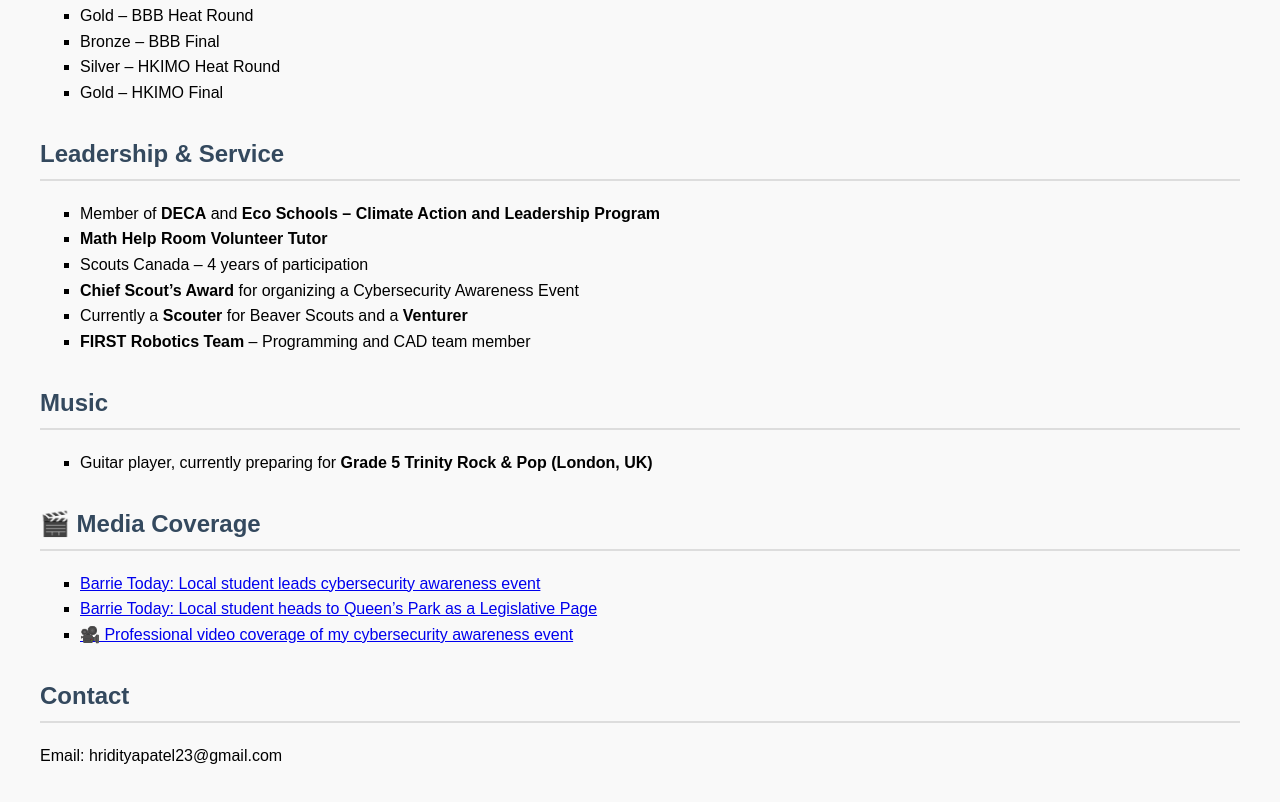
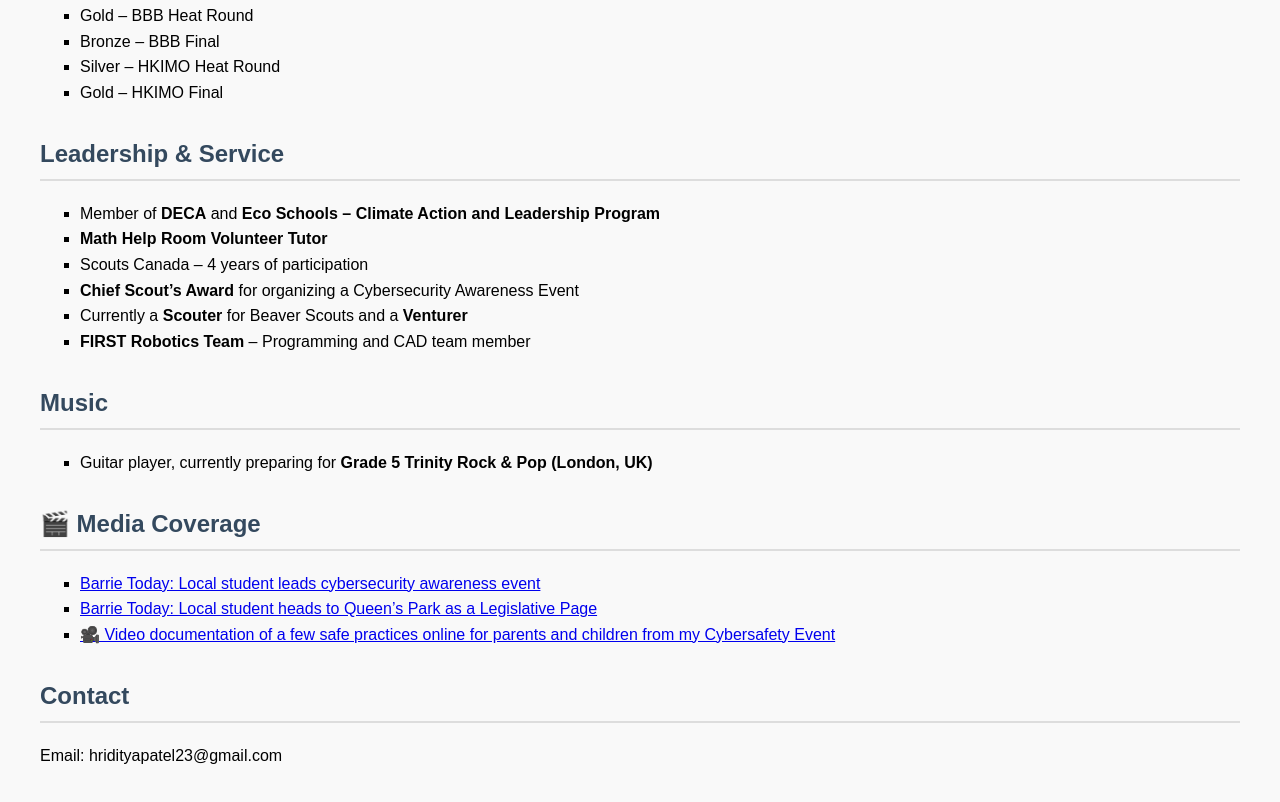
Before and after one commit to Hriditya-Patel/Hriditya-Patel.github.io, a plain HTML site: page index.html in a window 1280 px wide. Shown: the part 418-1220 px from the top of the page. Drawn offline with Linux system fonts and the light colour scheme.

Commit message:
Video Text edit

```diff
--- a/index.html
+++ b/index.html
@@ -69,7 +69,7 @@
     </li>
     <li>
       <a href="https://youtu.be/dhz4POkBJ6U" target="_blank">
-        🎥 Professional video coverage of my cybersecurity awareness event
+        🎥 Video documentation of a few safe practices online for parents and children from my Cybersafety Event
       </a>
     </li>
   </ul>
```
